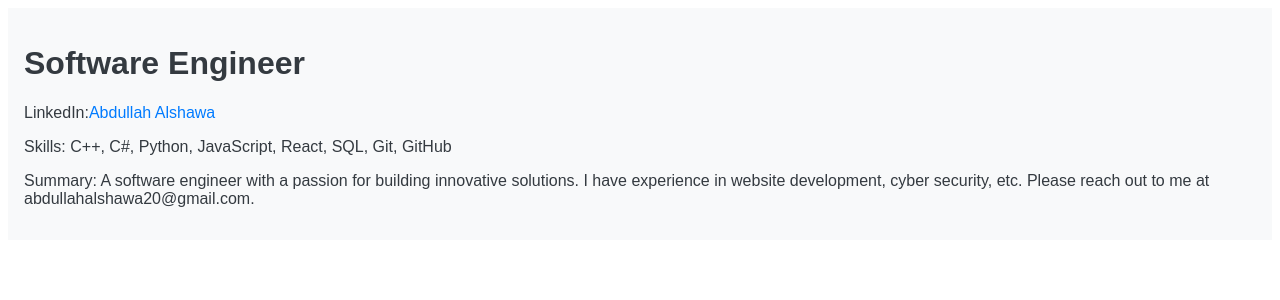
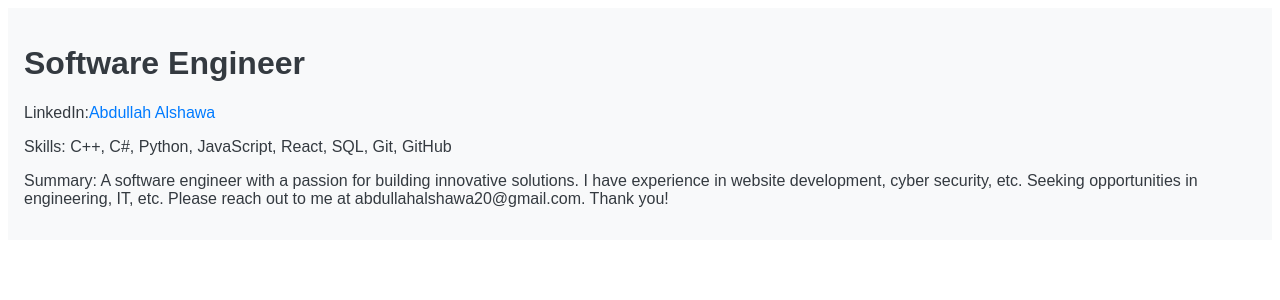
Before and after one commit to aalshawa97/Resume, a React (Vite) app: page / in a window 1280 px wide. Shown: the top 300 px of the page. Built offline with nearby package versions, Linux system fonts and the light colour scheme.

Commit message:
Update App.jsx

```diff
--- a/src/App.jsx
+++ b/src/App.jsx
@@ -43,7 +43,7 @@ export default function App() {
           Skills: C++, C#, Python, JavaScript, React, SQL, Git, GitHub
         </p>
         <p>
-          Summary: A software engineer with a passion for building innovative solutions. I have experience in website development, cyber security, etc. Please reach out to me at abdullahalshawa20@gmail.com.
+          Summary: A software engineer with a passion for building innovative solutions. I have experience in website development, cyber security, etc. Seeking opportunities in engineering, IT, etc. Please reach out to me at abdullahalshawa20@gmail.com. Thank you!
         </p>
       </main>
     </ThemeContext.Provider>
```
